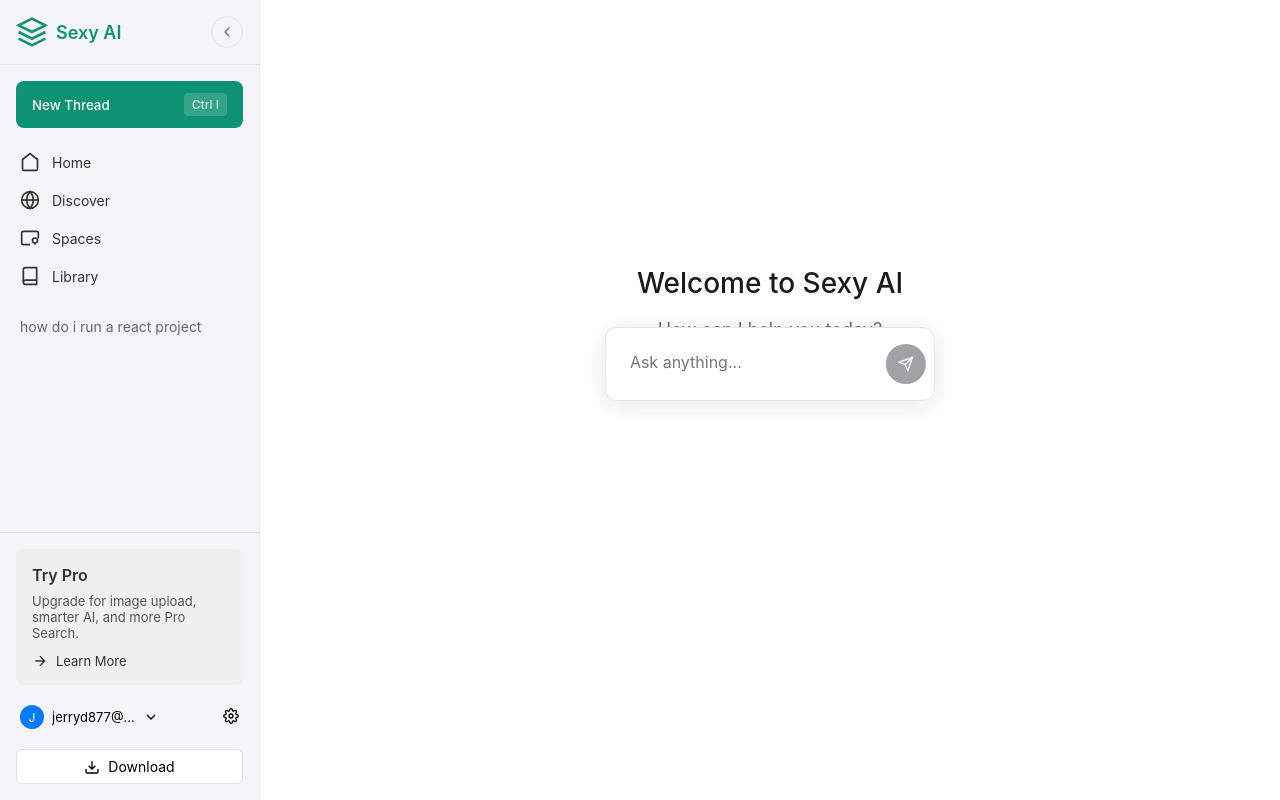
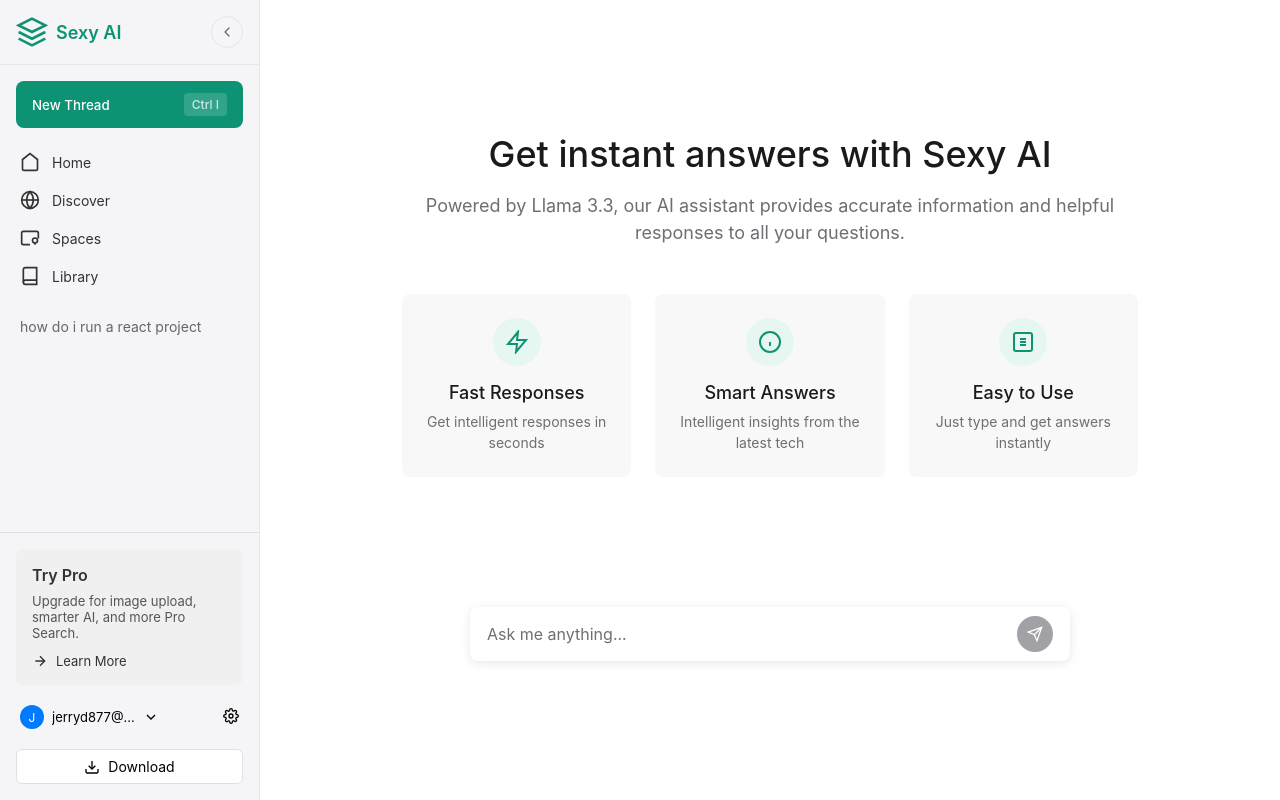
Before and after one commit to group39Cap/sexyAI, a React (Create React App) app: page / in a window 1280 px wide. Built offline with nearby package versions, Linux system fonts and the light colour scheme; what groq-sdk would draw is missing.

Commit message:
Add chat UI styling

```diff
--- a/src/components/MainContent/SearchHeader.css
+++ b/src/components/MainContent/SearchHeader.css
@@ -4,9 +4,20 @@
   height: 100vh;
   max-width: 1000px;
   margin: 0 auto;
-  background-color: #ffffff;
   font-family: -apple-system, BlinkMacSystemFont, 'Segoe UI', Roboto, Oxygen, Ubuntu, Cantarell, 'Open Sans', 'Helvetica Neue', sans-serif;
   position: relative;
+}
+
+/* Light theme (default) */
+.message-chat {
+  background-color: #ffffff;
+  color: #1a1a1a;
+}
+
+/* Dark theme */
+.message-chat.dark {
+  background-color: #121212;
+  color: #f5f5f7;
 }
 
 .chat-header {
@@ -17,16 +28,23 @@
   border-bottom: 1px solid #f5f5f7;
 }
 
+.dark .chat-header {
+  border-bottom: 1px solid #2d2d2d;
+}
+
 .chat-header h1 {
   font-size: 20px;
   font-weight: 500;
-  color: #1a1a1a;
   margin: 0;
 }
 
 .model-indicator {
   font-size: 13px;
   color: #6e6e73;
+}
+
+.dark .model-indicator {
+  color: #a1a1a6;
 }
 
 .chat-messages {
@@ -52,19 +70,83 @@
   text-align: center;
   padding: 32px;
   margin-bottom: 20px;
+  max-width: 800px;
 }
 
 .welcome-message h3 {
-  font-size: 28px;
+  font-size: 36px;
   margin: 0 0 16px 0;
-  color: #1a1a1a;
   font-weight: 500;
+}
+
+.dark .welcome-message h3 {
+  color: #f5f5f7;
 }
 
 .welcome-message p {
   font-size: 18px;
   line-height: 1.5;
   color: #6e6e73;
+  margin-bottom: 40px;
+}
+
+.dark .welcome-message p {
+  color: #a1a1a6;
+}
+
+/* Features section */
+.features-container {
+  display: flex;
+  flex-wrap: wrap;
+  justify-content: center;
+  gap: 24px;
+  margin-top: 48px;
+}
+
+.feature-card {
+  flex: 1;
+  min-width: 200px;
+  max-width: 250px;
+  padding: 24px;
+  border-radius: 8px;
+  background-color: #f8f8f8;
+  text-align: center;
+}
+
+.dark .feature-card {
+  background-color: #1e1e1e;
+}
+
+.feature-icon {
+  width: 48px;
+  height: 48px;
+  margin: 0 auto 16px;
+  display: flex;
+  align-items: center;
+  justify-content: center;
+  border-radius: 50%;
+  background-color: #e6f7f1;
+  color: #0D9373;
+}
+
+.dark .feature-icon {
+  background-color: rgba(13, 147, 115, 0.2);
+}
+
+.feature-card h4 {
+  font-size: 18px;
+  margin: 0 0 8px 0;
+  font-weight: 500;
+}
+
+.feature-card p {
+  font-size: 14px;
+  color: #6e6e73;
+  margin: 0;
+}
+
+.dark .feature-card p {
+  color: #a1a1a6;
 }
 
 .messages-wrapper {
@@ -95,6 +177,10 @@
   color: #6e6e73;
 }
 
+.dark .message-role {
+  color: #a1a1a6;
+}
+
 .message-content {
   font-size: 15px;
   line-height: 1.5;
@@ -108,10 +194,21 @@
   color: #1a1a1a;
 }
 
+.dark .user-message .message-content {
+  background-color: #2d2d2d;
+  color: #f5f5f7;
+}
+
 .assistant-message .message-content {
   background-color: #f8f8f8;
   color: #1a1a1a;
   border: 1px solid #f0f0f0;
+}
+
+.dark .assistant-message .message-content {
+  background-color: #1e1e1e;
+  color: #f5f5f7;
+  border: 1px solid #2d2d2d;
 }
 
 .typing-indicator {
@@ -148,23 +245,12 @@
 
 /* Input container styling */
 .input-container {
-  background-color: #fff;
   transition: all 0.3s ease;
   display: flex;
   justify-content: center;
   width: 100%;
 }
 
-/* Initial centered state */
-.input-container.centered {
-  position: absolute;
-  top: 50%;
-  left: 50%;
-  transform: translate(-50%, -50%);
-  padding: 0;
-}
-
-/* Bottom state after chat starts */
 .input-container.bottom {
   position: fixed;
   bottom: 0;
@@ -174,6 +260,23 @@
   margin: 0 auto;
   padding: 16px 24px;
   border-top: 1px solid #f5f5f7;
+  background-color: #ffffff;
+}
+
+.dark .input-container.bottom {
+  background-color: #121212;
+  border-top: 1px solid #2d2d2d;
+}
+
+/* Initial centered state */
+.input-container.centered {
+  position: absolute;
+  top: calc(50% + 120px);
+  left: 50%;
+  transform: translate(-50%, -50%);
+  padding: 0;
+  width: 600px;
+  max-width: 90%;
 }
 
 .input-wrapper {
@@ -181,48 +284,96 @@
   max-width: 700px;
 }
 
-.input-wrapper.centered {
-  box-shadow: 0 4px 24px rgba(0, 0, 0, 0.1);
-  border-radius: 12px;
-  border: 1px solid #e6e6e6;
+.search-form {
+  display: flex;
+  width: 100%;
 }
 
-.input-container form {
+.search-input-container {
+  flex: 1;
   display: flex;
   align-items: center;
+  background-color: #f5f5f7;
+  border-radius: 8px;
+  padding: 0 16px;
+  border: 1px solid transparent;
+  transition: all 0.2s;
+  position: relative;
 }
 
-.textarea-container {
-  flex: 1;
-  padding: 14px 20px;
-  background-color: #f5f5f7;
-  border-radius: 8px;
-  margin-right: 12px;
+.dark .search-input-container {
+  background-color: #2d2d2d;
 }
 
-.textarea-container.centered {
-  padding: 18px 24px;
-  background-color: #ffffff;
-  border-radius: 12px;
+.search-input-container:focus-within {
+  border-color: #0D9373;
+  box-shadow: 0 0 0 2px rgba(13, 147, 115, 0.2);
 }
 
-textarea {
-  width: 100%;
+.search-input-container.centered {
+  margin-top:300px;
+  border-radius: 8px;
+  box-shadow: 0 2px 10px rgba(0, 0, 0, 0.1);
+  background-color: #ffffff;
+}
+
+.dark .search-input-container.centered {
+  background-color: #1e1e1e;
+  box-shadow: 0 2px 10px rgba(0, 0, 0, 0.3);
+}
+
+.search-icon {
+  color: #6e6e73;
+  margin-right: 10px;
+}
+
+.search-textarea {
+  flex: 1;
   border: none;
   background: transparent;
   resize: none;
-  padding: 4px 0;
+  padding: 14px 0;
   font-size: 16px;
   line-height: 1.5;
   max-height: 120px;
   outline: none;
   font-family: inherit;
+  color: inherit;
+}
+
+.search-textarea::placeholder {
+  color: #6e6e73;
+}
+
+.dark .search-textarea::placeholder {
+  color: #a1a1a6;
+}
+
+.search-button {
+  background-color: #0D9373;
+  color: white;
+  border: none;
+  border-radius: 4px;
+  padding: 8px 16px;
+  font-size: 14px;
+  font-weight: 500;
+  cursor: pointer;
+  margin-left: 12px;
+}
+
+.search-button:hover {
+  background-color: #0a7d5e;
+}
+
+.search-button:disabled {
+  background-color: #a1a1a6;
+  cursor: not-allowed;
 }
 
 .input-buttons {
   display: flex;
   align-items: center;
-  padding-right: 8px;
+  margin-left: 12px;
 }
 
 .submit-button {
@@ -237,11 +388,6 @@
   cursor: pointer;
   color: white;
   flex-shrink: 0;
-}
-
-.submit-button.centered {
-  width: 40px;
-  height: 40px;
 }
 
 .submit-button:hover {
@@ -263,9 +409,18 @@
     padding: 12px 16px;
   }
 
-  .input-wrapper.centered {
-    width: 90%;
-    max-width: 90%;
+  .features-container {
+    flex-direction: column;
+    align-items: center;
+  }
+
+  .feature-card {
+    width: 100%;
+    max-width: none;
+  }
+
+  .welcome-message h3 {
+    font-size: 28px;
   }
 
   .welcome-message {
--- a/src/components/MainContent/SearchHeader.jsx
+++ b/src/components/MainContent/SearchHeader.jsx
@@ -1,11 +1,9 @@
-import React, { useContext, useEffect, useRef } from 'react';
-import { useState } from "react";
-
+import React, { useContext, useEffect, useRef, useState } from 'react';
 import { sendMessageToGroq } from '../api/search';
 import { ChatContext } from '../Sidebar/ChatContext';
 import './SearchHeader.css';
 
-const SearchHeader = () => {
+const SearchHeader = ({ theme }) => {
   const { messages, isLoading, addMessage, setLoading } = useContext(ChatContext);
   const [searchQuery, setSearchQuery] = useState('');
   const [headerText, setHeaderText] = useState('What do you want to know?');
@@ -23,12 +21,12 @@
   }, [messages]);
 
   // Auto-resize textarea based on content
-  useEffect(() => {
-    if (textareaRef.current) {
-      textareaRef.current.style.height = 'auto';
-      textareaRef.current.style.height = `${Math.min(textareaRef.current.scrollHeight, 120)}px`;
-    }
-  }, [searchQuery]);
+  // useEffect(() => {
+  //   if (textareaRef.current) {
+  //     textareaRef.current.style.height = 'auto';
+  //     textareaRef.current.style.height = `${Math.min(textareaRef.current.scrollHeight, 120)}px`;
+  //   }
+  // }, [searchQuery]);
 
   const handleSubmit = async (e) => {
     e.preventDefault();
@@ -67,7 +65,7 @@
   };
 
   return (
-    <div className="message-chat">
+    <div className={`message-chat ${theme}`}>
       {chatStarted && (
         <div className="chat-header">
           <h1>{headerText}</h1>
@@ -81,8 +79,44 @@
         {!chatStarted ? (
           <div className="empty-state">
             <div className="welcome-message">
-              <h3>Welcome to Sexy AI</h3>
-              <p>How can I help you today?</p>
+              <h3>Get instant answers with Sexy AI</h3>
+              <p>Powered by Llama 3.3, our AI assistant provides accurate information and helpful responses to all your questions.</p>
+
+              <div className="features-container">
+                <div className="feature-card">
+                  <div className="feature-icon">
+                    <svg width="24" height="24" viewBox="0 0 24 24" fill="none" stroke="currentColor" strokeWidth="2">
+                      <path d="M13 2L3 14h9l-1 8 10-12h-9l1-8z" />
+                    </svg>
+                  </div>
+                  <h4>Fast Responses</h4>
+                  <p>Get intelligent responses in seconds</p>
+                </div>
+
+                <div className="feature-card">
+                  <div className="feature-icon">
+                    <svg width="24" height="24" viewBox="0 0 24 24" fill="none" stroke="currentColor" strokeWidth="2">
+                      <circle cx="12" cy="12" r="10"></circle>
+                      <path d="M12 16v-4M12 8h.01"></path>
+                    </svg>
+                  </div>
+                  <h4>Smart Answers</h4>
+                  <p>Intelligent insights from the latest tech</p>
+                </div>
+
+                <div className="feature-card">
+                  <div className="feature-icon">
+                    <svg width="24" height="24" viewBox="0 0 24 24" fill="none" stroke="currentColor" strokeWidth="2">
+                      <rect x="3" y="3" width="18" height="18" rx="2" ry="2"></rect>
+                      <line x1="9" y1="9" x2="15" y2="9"></line>
+                      <line x1="9" y1="12" x2="15" y2="12"></line>
+                      <line x1="9" y1="15" x2="15" y2="15"></line>
+                    </svg>
+                  </div>
+                  <h4>Easy to Use</h4>
+                  <p>Just type and get answers instantly</p>
+                </div>
+              </div>
             </div>
           </div>
         ) : (
@@ -93,7 +127,7 @@
                 className={`message-container ${msg.role === 'user' ? 'user-message' : 'assistant-message'}`}
               >
                 <div className="message-role">
-                  {msg.role === 'user' ? 'You' : 'Assistant'}
+                  {msg.role === 'user' ? 'You' : 'Sexy'}
                 </div>
                 <div className="message-content">
                   {msg.content}
@@ -119,23 +153,23 @@
 
       <div className={`input-container ${chatStarted ? 'bottom' : 'centered'}`}>
         <div className={`input-wrapper ${!chatStarted ? 'centered' : ''}`}>
-          <form onSubmit={handleSubmit}>
-            <div className={`textarea-container ${!chatStarted ? 'centered' : ''}`}>
+          <form onSubmit={handleSubmit} className="search-form">
+            <div className={`search-input-container ${!chatStarted ? 'centered' : ''}`}>
               <textarea
                 ref={textareaRef}
                 value={searchQuery}
                 onChange={(e) => setSearchQuery(e.target.value)}
                 onKeyDown={handleKeyDown}
-                placeholder="Ask anything..."
+                placeholder="Ask me anything..."
                 rows={1}
                 disabled={isLoading}
+                className="search-textarea"
               />
-            </div>
-
+              {!chatStarted && (
                <div className="input-buttons">
                <button
                  type="submit"
-                className={`submit-button ${!chatStarted ? 'centered' : ''}`}
+                 className="submit-button"
                  disabled={isLoading || !searchQuery.trim()}
                >
                  <svg width="16" height="16" viewBox="0 0 24 24" fill="none" stroke="currentColor" strokeWidth="2">
@@ -144,6 +178,23 @@
                  </svg>
                </button>
              </div>
+              )}
+            </div>
+
+            {chatStarted && (
+              <div className="input-buttons">
+                <button
+                  type="submit"
+                  className="submit-button"
+                  disabled={isLoading || !searchQuery.trim()}
+                >
+                  <svg width="16" height="16" viewBox="0 0 24 24" fill="none" stroke="currentColor" strokeWidth="2">
+                    <line x1="22" y1="2" x2="11" y2="13"></line>
+                    <polygon points="22 2 15 22 11 13 2 9 22 2"></polygon>
+                  </svg>
+                </button>
+              </div>
+            )}
           </form>
         </div>
       </div>
```
Lines whose indentation alone changed are shown as unchanged.
